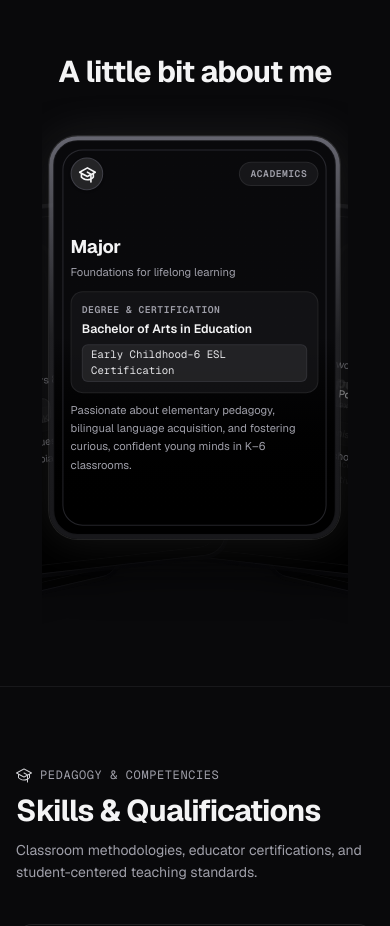
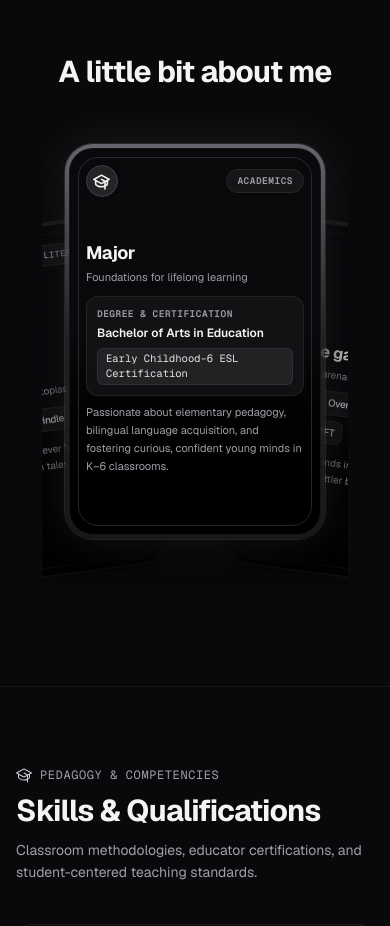
Before and after one commit to Flashyjohn123/johnwebsite, a Next.js app: page / in a window 390 px wide. Shown: the part 4000-4926 px from the top of the page. Built offline with nearby package versions, Linux system fonts and the light colour scheme.

Commit message:
Show left and right cards clearly in fanned card spread across mobile and desktop

```diff
--- a/src/components/BentoGrid.tsx
+++ b/src/components/BentoGrid.tsx
@@ -283,21 +283,22 @@ export function BentoGrid() {
     const isTablet = screenMode === "tablet";
 
     // Step X and rotation to display cards spread out in a wide, sweeping fan
-    // Desktop: spread cards wider apart so wings fan clearly out to the sides
-    // Tablet & Mobile: proportionally scaled so neighboring cards are prominently visible
-    const stepX = isMobile ? 85 : isTablet ? 170 : 235;
-    const stepRotate = isMobile ? 6.5 : isTablet ? 9.5 : 12;
+    // On mobile screens, cards spread out wide with lower scale and gentle rotation so left & right cards remain clearly visible
+    const stepX = isMobile ? 130 : isTablet ? 190 : 255;
+    const stepRotate = isMobile ? 7.5 : isTablet ? 10 : 13;
 
     const x = diff * stepX;
     // Elegant arch: center card is elevated, wings fan downward along a curved tabletop arc
-    const archY = Math.pow(diff, 2) * (isMobile ? 8 : 18);
-    const liftY = isCenter ? (isMobile ? -16 : -28) : 0;
+    const archY = Math.pow(diff, 2) * (isMobile ? 12 : 20);
+    const liftY = isCenter ? (isMobile ? -18 : -30) : 0;
     const y = archY + liftY;
 
     const rotate = diff * stepRotate;
     const scale = isCenter
-      ? (isMobile ? 1.02 : 1.04)
-      : Math.max(0.82, 1 - absDiff * 0.06);
+      ? 1
+      : isMobile
+      ? Math.max(0.80, 1 - absDiff * 0.10)
+      : Math.max(0.84, 1 - absDiff * 0.07);
 
     // 5-card fan: cards within diff <= 2 are visible in the fanned hand
     const isVisible = absDiff <= 2;
@@ -307,8 +308,8 @@ export function BentoGrid() {
       : isCenter
       ? 1
       : isMobile
-      ? Math.max(0.70, 1 - absDiff * 0.15)
-      : Math.max(0.75, 1 - absDiff * 0.12);
+      ? Math.max(0.80, 1 - absDiff * 0.12)
+      : Math.max(0.85, 1 - absDiff * 0.08);
 
     return { x, y, rotate, scale, zIndex, opacity, diff, isCenter, isVisible };
   };
@@ -396,7 +397,7 @@ export function BentoGrid() {
             >
               {/* Outer Card Frame */}
               <div
-                className={`relative w-[82vw] max-w-[285px] sm:w-[290px] md:w-[310px] lg:w-[325px] h-[395px] sm:h-[435px] md:h-[455px] rounded-[1.75rem] p-1 select-none transition-shadow duration-300 ${
+                className={`relative w-[72vw] max-w-[260px] sm:w-[290px] md:w-[310px] lg:w-[325px] h-[395px] sm:h-[435px] md:h-[455px] rounded-[1.75rem] p-1 select-none transition-shadow duration-300 ${
                   transform.isCenter
                     ? "bg-gradient-to-b from-zinc-500/90 via-zinc-800/80 to-zinc-900 shadow-[0_0_45px_rgba(255,255,255,0.09),0_20px_50px_rgba(0,0,0,0.9)] ring-1 ring-white/10"
                     : "bg-gradient-to-b from-zinc-800/80 via-zinc-900/60 to-zinc-950 shadow-xl"
```
